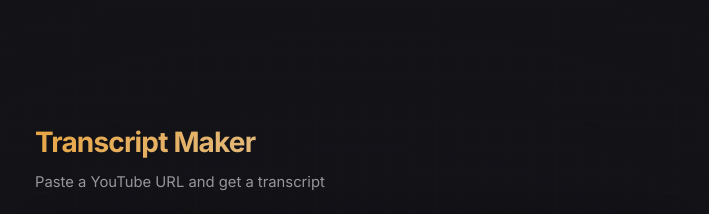
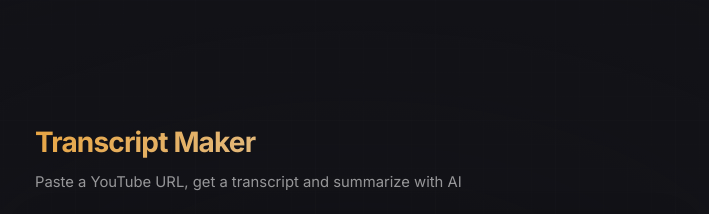
Before and after one commit to dmitry-kostin/transcript-maker, a plain HTML site: page app/static/index.html in a window 1280 px wide. Shown: the top 214 px of the page, without its empty margins (285-994 px from the left). Drawn offline with Linux system fonts and the light colour scheme; no server answers.

Commit message:
Update page subtitle to mention AI summarization
Co-Authored-By: Claude Opus 4.6 <noreply@anthropic.com>

```diff
--- a/app/static/index.html
+++ b/app/static/index.html
@@ -30,7 +30,7 @@
 
     <section class="hero">
       <h1 class="logo">Transcript Maker</h1>
-      <p class="subtitle">Paste a YouTube URL and get a transcript</p>
+      <p class="subtitle">Paste a YouTube URL, get a transcript and summarize with AI</p>
 
       <div class="command-bar">
         <svg class="command-bar-icon" viewBox="0 0 24 24" fill="none" stroke="currentColor" stroke-width="2" stroke-linecap="round" stroke-linejoin="round"><path d="M10 13a5 5 0 0 0 7.54.54l3-3a5 5 0 0 0-7.07-7.07l-1.72 1.71"/><path d="M14 11a5 5 0 0 0-7.54-.54l-3 3a5 5 0 0 0 7.07 7.07l1.71-1.71"/></svg>
```
